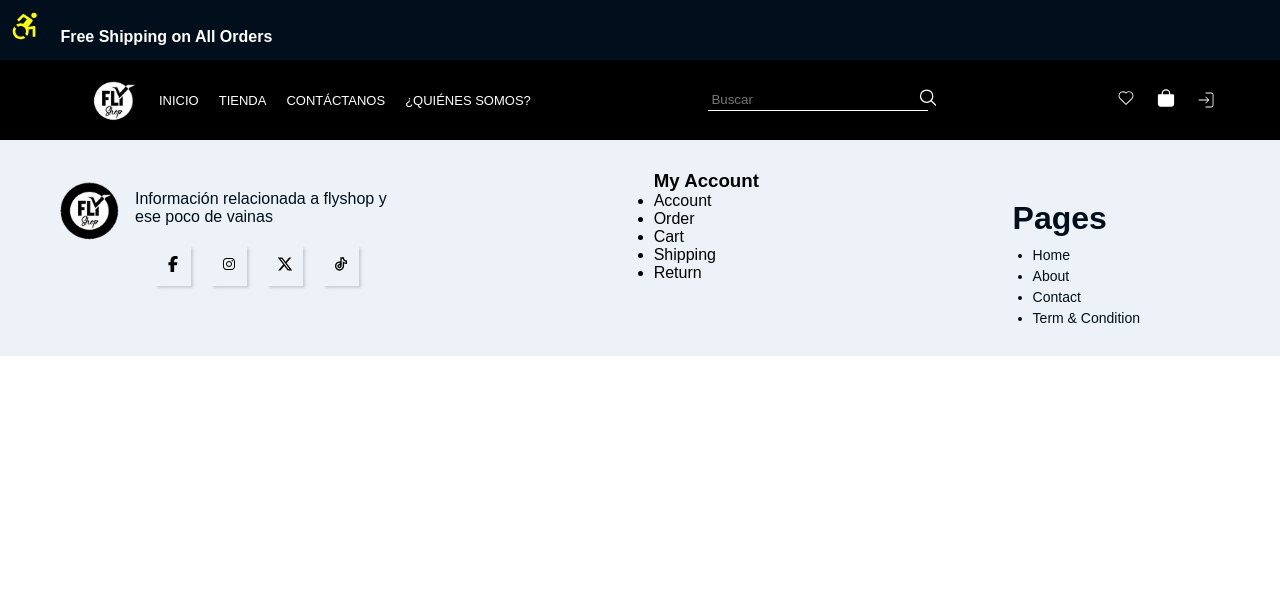
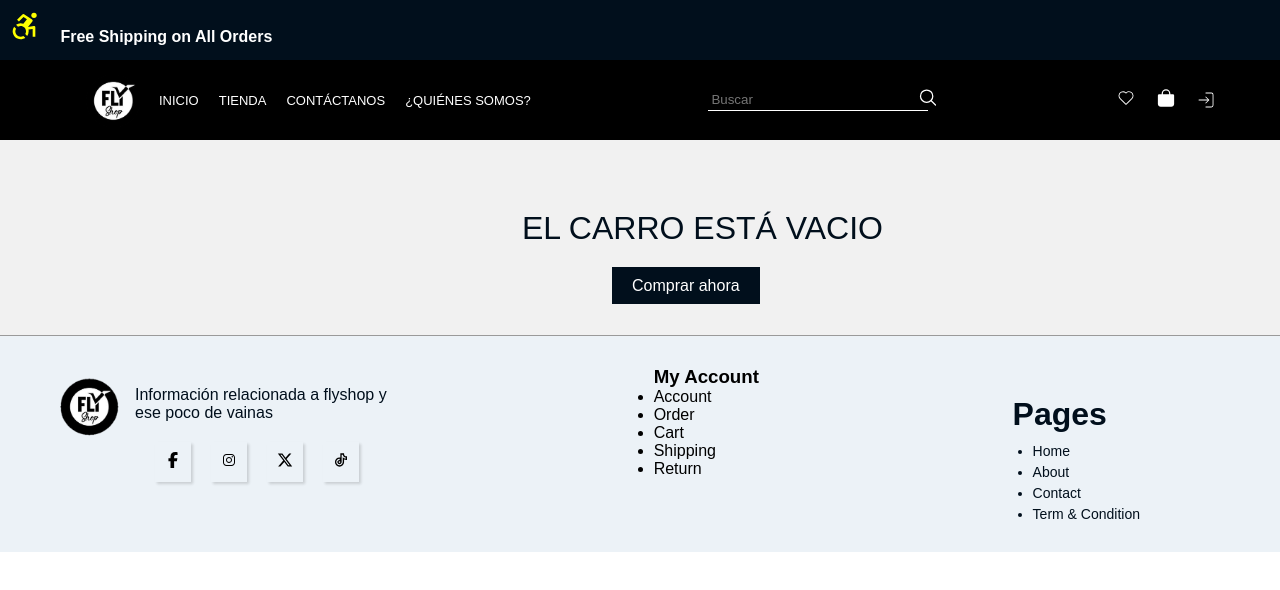
Before and after one commit to mandrakhe/ProyectoFinal, a React (Create React App) app in the folder flyshop/: page /cart in a window 1280 px wide. Shown: the top 590 px of the page. Built offline with nearby package versions, Linux system fonts and the light colour scheme.

Commit message:
Actualización

```diff
--- a/flyshop/src/App.js
+++ b/flyshop/src/App.js
@@ -6,7 +6,12 @@ import {BrowserRouter} from 'react-router-dom';
 import Productdetail from './productdetail';
 const App = () => {
 
-  const [close, setClose] = useState(true)
+  const[cart, setCart] = useState([])
+
+
+
+
+  const [close, setClose] = useState(false)
   const [detail, setDetail] = useState([])
 
 
@@ -27,11 +32,31 @@ const App = () => {
     setDetail([{...product}])
     setClose(true)
   }
+
+
+
+  const addtocart = (product) =>
+  {
+    const exsit = cart.find((x)=>
+    {
+      return x.id === product.id
+    })
+    if(exsit)
+    {
+      alert("Este producto ya se encuentra añadido al carrito")
+    }
+    else
+    {
+      setCart([...cart, {...product, qty:1}])
+      alert("El producto ha sisdo añadido al carrito")
+    }
+  }
+
   return (
     <>
       <BrowserRouter>
         <Nav searchbtn={searchbtn}/>
-        <Rout product={product} setProduct={setProduct} detail={detail} view={view} close={close} setClose={setClose} />
+        <Rout product={product} setProduct={setProduct} detail={detail} view={view} close={close} setClose={setClose} cart={cart} setCart={setCart} addtocart={addtocart} />
         <Footer />
       </BrowserRouter>
     </>
--- /dev/null
+++ b/flyshop/src/cart.css
@@ -0,0 +1,39 @@
+*
+{
+    margin: 0;
+    padding: 0;
+    box-sizing: border-box;
+    font-family: sans-serif;
+}
+
+.cartcontainer
+{
+    padding: 40px 50px;
+    width: 100%;
+    background: #f1f1f1;
+    border-bottom: 1px solid #9a9a9a;
+}
+
+.cartcontainer .emptycart
+{
+    margin-top: 30px;
+    margin-left: 40%;
+}
+
+.cartcontainer .emptycart h2
+{
+    font-size: 32px;
+    color: #010f1c;
+    text-transform: uppercase;
+    font-weight: 300;
+    margin-bottom: 30px;
+}
+
+.cartcontainer .emptycart .emptycartbtn
+{
+    text-decoration: none;
+    margin-left: 90px;
+    color: #fff;
+    padding: 10px 20px;
+    background: #010f1c;
+}
--- /dev/null
+++ b/flyshop/src/cart.js
@@ -0,0 +1,84 @@
+import React from 'react'
+import { Link } from 'react-router-dom'
+import { IoMdClose } from "react-icons/io";
+import './cart.css'
+
+const Cart = ({cart, setCart}) => {
+    const incqty = (product) =>
+    {
+        const exsit = cart.find((x)=>{
+            return x.id === product.id
+        })
+        setCart(cart.map((curElm)=>{
+            return curElm.id === product.id ? {...exsit, qty: exsit.qty+1} : curElm
+        }))
+    }
+    const decqty = (product) =>
+    {
+        const exsit = cart.find((x)=>{
+            return x.id === product.id
+        })
+        if(exsit.qty<2)
+        {
+            alert("No puedes comprar 0 articulos")
+        }
+        else
+        {
+            setCart(cart.map((curElm)=>{
+                return curElm.id === product.id ? {...exsit, qty: exsit.qty-1} : curElm
+            }))
+        }
+    }
+    const removeproduct = (product) =>
+    {
+        const exsit = cart.find((x)=>{
+            return x.id === product.id
+        })
+        if(exsit.qty > 0)
+        {
+            setCart(cart.filter((x) =>
+            {
+                return x.id !== product.id
+            }))
+        }
+    }
+    return (
+        <>
+        <div className='cartcontainer'>
+            {cart.length === 0 &&
+            <div className='emptycart'>
+            <h2 className='empty'>El carro está vacio</h2>
+            <Link className='emptycartbtn' to='/product'>Comprar ahora</Link>
+            </div>}
+            <div className='contant'>
+                {
+                    cart.map((curElm) =>
+                    {
+                        return(
+                            <div className='cart_item' key={curElm.id}>
+                                <div className='img_box'>
+                                    <img src={curElm.Img} alt={curElm.Name}></img>
+                                </div>
+                                <div className='detail'>
+                                    <h4>{curElm.Brand}</h4>
+                                    <h3>{curElm.Name}</h3>
+                                    <p>Precio COP {curElm.Price}</p>
+                                    <div className='qty'>
+                                        <button className='decqty' onClick={() => decqty(curElm)}>-</button>
+                                        <input type='text' value={curElm.qty}></input>
+                                        <button className=' incqty' onClick={() => incqty(curElm)}>+</button>
+                                    </div>
+                                    <h4>sub total: ${curElm.Price * curElm.qty}</h4>
+                                    <button onClick={()=> removeproduct(curElm)}><IoMdClose /></button>
+                                </div>
+                            </div>
+                        )
+                    })
+                }
+            </div>
+        </div>
+        </>
+    )
+}
+
+export default Cart
--- a/flyshop/src/home.css
+++ b/flyshop/src/home.css
@@ -52,7 +52,7 @@
 }
 
 .top_banner .container .detail .link:hover {
-    background-color: #0989ff;
+    background-color: #000;
     color: #fff;
 }
 
@@ -85,17 +85,15 @@
 .shoe_brand .container .box .img_box img {
     object-fit: cover;
     height: 100px;
-    width: 200px;
+    width: 180px;
     align-items: center;
     max-width: 100%;
     justify-content: center;
-    margin-top: 50px;
-    margin-left: 55px;
-    transition: 0.5s;
+    transition: 0.2s;
 }
 
 .shoe_brand .container .box .img_box:hover img {
-    transform: scale(1.3);
+    transform: scale(1.05);
 }
 
 .shoe_brand .container .box .detail {
--- a/flyshop/src/home.js
+++ b/flyshop/src/home.js
@@ -13,7 +13,7 @@ import Adidas from './images/zapatos/campus.png';
 import Nike from './images/zapatos/nike.png';
 import Jordan from './images/zapatos/jordan3.png';
 import NB from './images/zapatos/nb.png';
-const Home = ({detail, view, close, setClose}) => {
+const Home = ({detail, view, close, setClose, addtocart}) => {
 
   return (
     <>
@@ -103,7 +103,7 @@ const Home = ({detail, view, close, setClose}) => {
                 <div className='img_box'>
                   <img src={curElm.Img} alt={curElm.Name}></img>
                   <div className='icon'>
-                    <li> <CiShoppingCart /></li>
+                    <li onClick={() => addtocart(curElm)}> <CiShoppingCart /></li>
                     <li onClick={() => view(curElm)}><GoEye /></li>
                     <li><IoMdHeartEmpty /></li>
                   </div>
--- a/flyshop/src/homeproduct.js
+++ b/flyshop/src/homeproduct.js
@@ -4,56 +4,56 @@ const Homeproduct =
         id: 1,
         Name: "Jordan 3 high",
         Brand: 'Jordan',
-        Price: '$1000',
+        Price: '1000',
         Img: './images/1.jpg'
     },
     {
         id: 2,
         Name: "Jordan 3 low",
         Brand: 'Jordan',
-        Price: '$1000',
+        Price: '1000',
         Img: './images/2.jpg'
     },
     {
         id: 3,
         Name: "Adidas forum 80s",
         Brand: 'Adidas',
-        Price: '$1000',
+        Price: '1000',
         Img: './images/3.jpg'
     },
     {
         id: 4,
         Name: "Adidas campus 00s",
         Brand: 'Adidas',
-        Price: '$1000',
+        Price: '1000',
         Img: './images/4.jpg'
     },
     {
         id: 5,
         Name: "Jordan 5 high",
         Brand: 'Jordan',
-        Price: '$1000',
+        Price: '1000',
         Img: './images/5.jpg'
     },
     {
         id: 6,
         Name: "Jordan 6 high",
         Brand: 'Jordan',
-        Price: '$1000',
+        Price: '1000',
         Img: './images/6.jpg'
     },
     {
         id: 7,
         Name: "Jordan 7 high",
         Brand: 'Jordan',
-        Price: '$1000',
+        Price: '1000',
         Img: './images/7.jpg'
     },
     {
         id: 8,
         Name: "Jordan 8 high",
         Brand: 'Jordan',
-        Price: '$1000',
+        Price: '1000',
         Img: './images/8.jpg'
     },
 ]
--- a/flyshop/src/product.js
+++ b/flyshop/src/product.js
@@ -5,7 +5,7 @@ import { GoEye } from "react-icons/go";
 import { IoMdHeartEmpty } from "react-icons/io";
 import { IoMdClose } from "react-icons/io";
 import './product.css'
-const Product = ({ product, setProduct, detail, view, close, setClose }) => {
+const Product = ({ product, setProduct, detail, view, close, setClose, addtocart}) => {
 
 
     const filtterproduct = (product) => {
@@ -78,7 +78,7 @@ const Product = ({ product, setProduct, detail, view, close, setClose }) => {
                                                     <div className='img_box'>
                                                         <img src={curElm.Img} alt={curElm.Name}></img>
                                                         <div className='icon'>
-                                                            <li><CiShoppingCart /></li>
+                                                            <li onClick={() => addtocart(curElm)}> <CiShoppingCart /></li>
                                                             <li onClick={() => view(curElm)}><GoEye /></li>
                                                             <li><IoMdHeartEmpty /></li>
                                                         </div>
@@ -86,7 +86,7 @@ const Product = ({ product, setProduct, detail, view, close, setClose }) => {
                                                     <div className='detail'>
                                                         <h3>{curElm.Name}</h3>
                                                         <p>{curElm.Brand}</p>
-                                                        <p>{curElm.Price}</p>
+                                                        <p>COP {curElm.Price}</p>
                                                     </div>
                                                 </div>
                                             </>
--- a/flyshop/src/rout.js
+++ b/flyshop/src/rout.js
@@ -2,12 +2,14 @@ import React from 'react'
 import {Routes,Route} from 'react-router-dom';
 import Home from './home';
 import Product from './product';
-const Rout = ({product, setProduct, detail, view, close, setClose}) => {
+import Cart from './cart';
+const Rout = ({product, setProduct, detail, view, close, setClose, cart, setCart, addtocart}) => {
   return (
     <>
       <Routes>
-        <Route path='/' element={<Home detail={detail} view={view} close={close} setClose={setClose}/>}/>
-        <Route path='/product' element= {<Product product= {product} setProduct={setProduct} detail={detail} view={view} close={close} setClose={setClose} />}/>
+        <Route path='/' element={<Home detail={detail} view={view} close={close} setClose={setClose} addtocart={addtocart}/>}/>
+        <Route path='/product' element={<Product product= {product} setProduct={setProduct} detail={detail} view={view} close={close} setClose={setClose} addtocart={addtocart} />}/>
+        <Route path='/cart' element={<Cart cart={cart} setCart={setCart} />} />
       </Routes>
     </>
   )
```
Also changed, not shown: flyshop/src/productdetail.js (+12 -12 lines).
